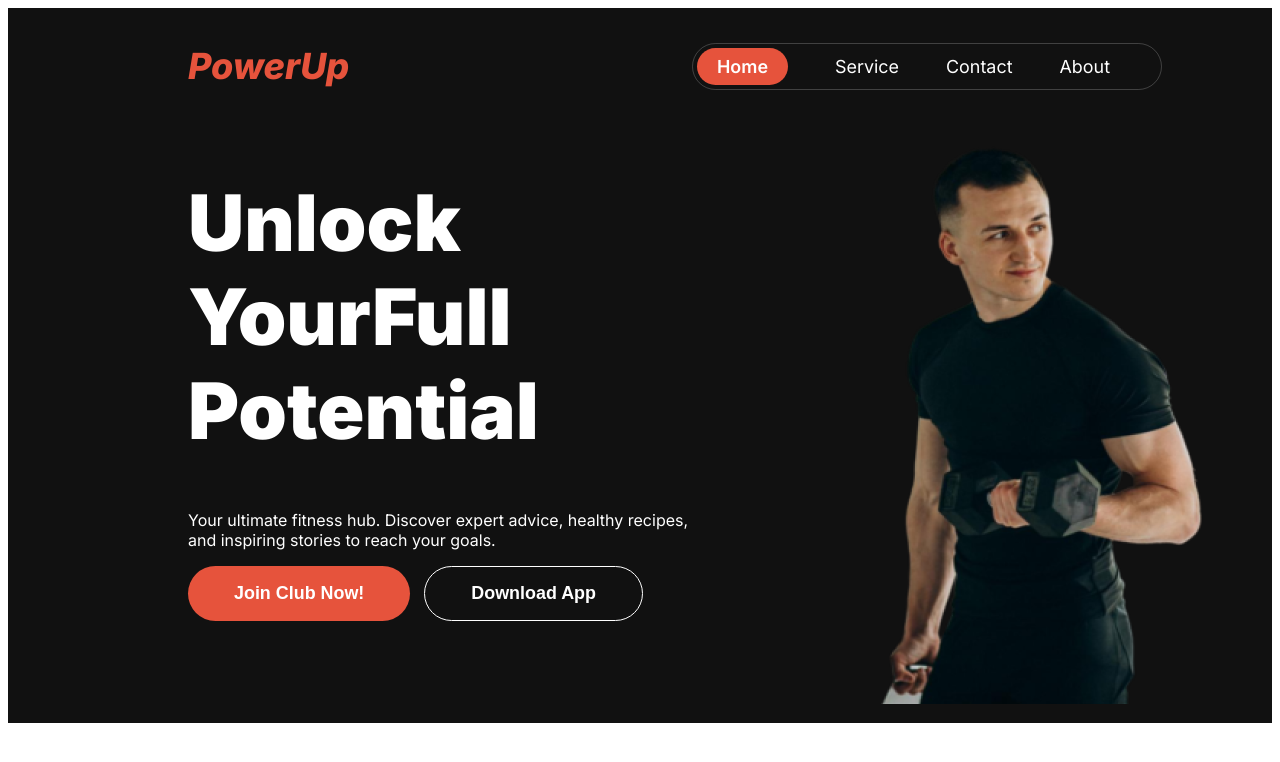
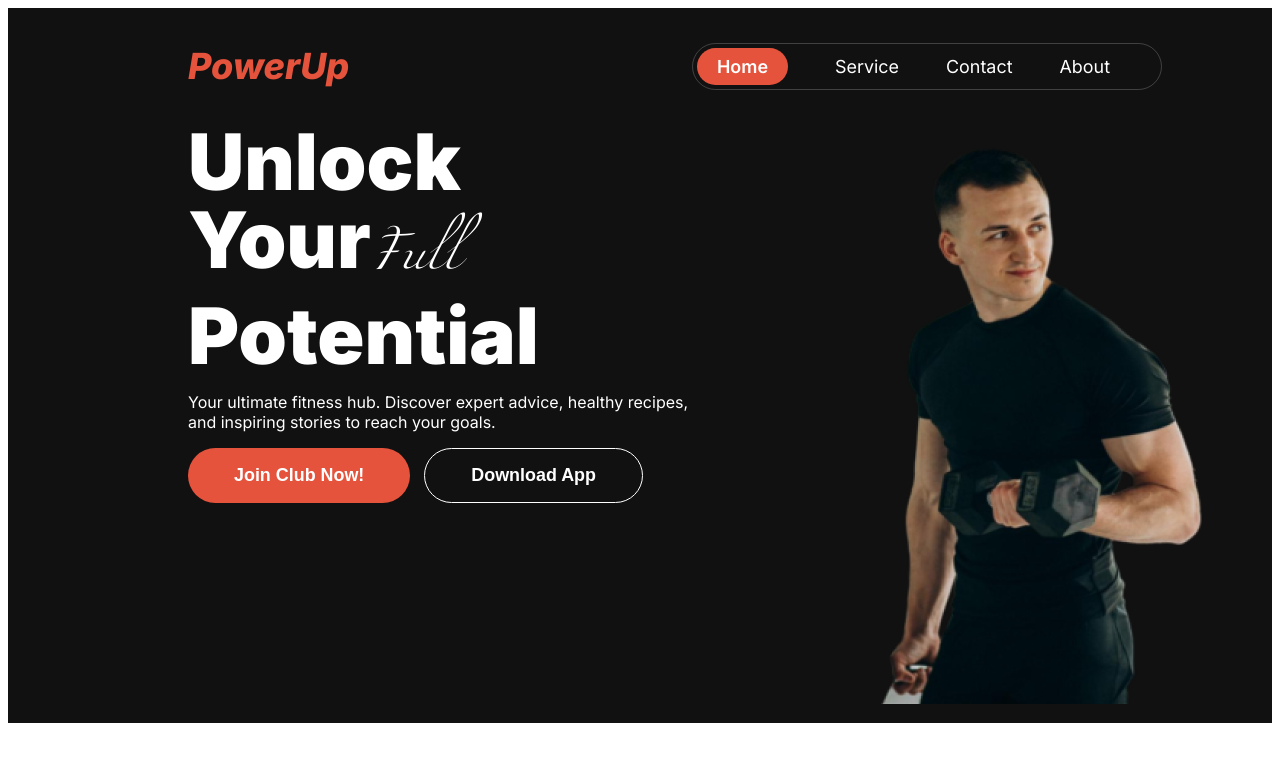
Before and after one commit to AlFaisal101/Gymnastic-Club, a plain HTML site: page index.html in a window 1280 px wide. Drawn offline with Linux system fonts and the light colour scheme.

Commit message:
miama font added

```diff
--- a/styles/style.css
+++ b/styles/style.css
@@ -1,4 +1,4 @@
-/* primary font */
+/* primary font, Inter */
 @import url('https://fonts.googleapis.com/css2?family=Inter:ital,opsz,wght@0,14..32,100..900;1,14..32,100..900&display=swap');
 
 .inter-regular {
@@ -11,20 +11,18 @@
 /* miama font */
 @font-face {
     font-family: 'Miama';
-    src: url('../fonts/miama/miama.ttf') format('truetype'),
-         url('../fonts/miama/miama.otf') format('opentype');
+    src: url('../font/Miama.ttf') format('truetype'),
+         url('../font/Miama.otf') format('opentype');
     font-weight: normal;
     font-style: normal;
 }
-
-/* @import url('https://fonts.cdnfonts.com/css/miama');
 
 .miama-regular{
     font-family: "Miama", sans-serif;
     font-optical-sizing: auto;
     font-weight: 400;
     font-style: normal;
-} */
+}
 
 /* set max width in body */
 main{
@@ -46,8 +44,6 @@ main{
 
 /* header and navbar */
 header{
-    /* background: url(/images/Images\ 2.png); */
-    /* width: 1440px; */
     height: 715px;
     background-color: #111111;
 }
@@ -56,14 +52,11 @@ nav{
     align-items: center;
     margin-right: 110px;
 }
-
 nav ul{
     padding: 4px;
     border: 1px solid rgba(255, 255, 255, 0.2);
     border-radius: 46px;
-    /* opacity: 10%; */
 }
-
 header h3{
     font-style: italic;
     color: #E6533C;
@@ -71,7 +64,6 @@ header h3{
     font-weight: 800;
     margin-left: 180px;
 }
-
 ul>li{
     display: flex;
     align-items: center;
@@ -105,6 +97,14 @@ ul>li{
 .bnr-title{
     font-size: 4.87rem;
     font-weight: 900;
+    line-height: 1;
+    margin: 0;
+    vertical-align: baseline;
+}
+.miama-regular{
+    font-size: inherit;
+    line-height: inherit;
+    vertical-align: inherit;
 }
 /* buttons are put in a div to maintain gap */
 .btn-container{
```
Also changed, not shown: index.html (+1 -1 lines), font/Miama.otf (renamed from font/miama/Miama.otf), font/Miama.ttf (renamed from font/miama/Miama.ttf), font/license.txt (renamed from font/miama/license.txt), 1 other file.
